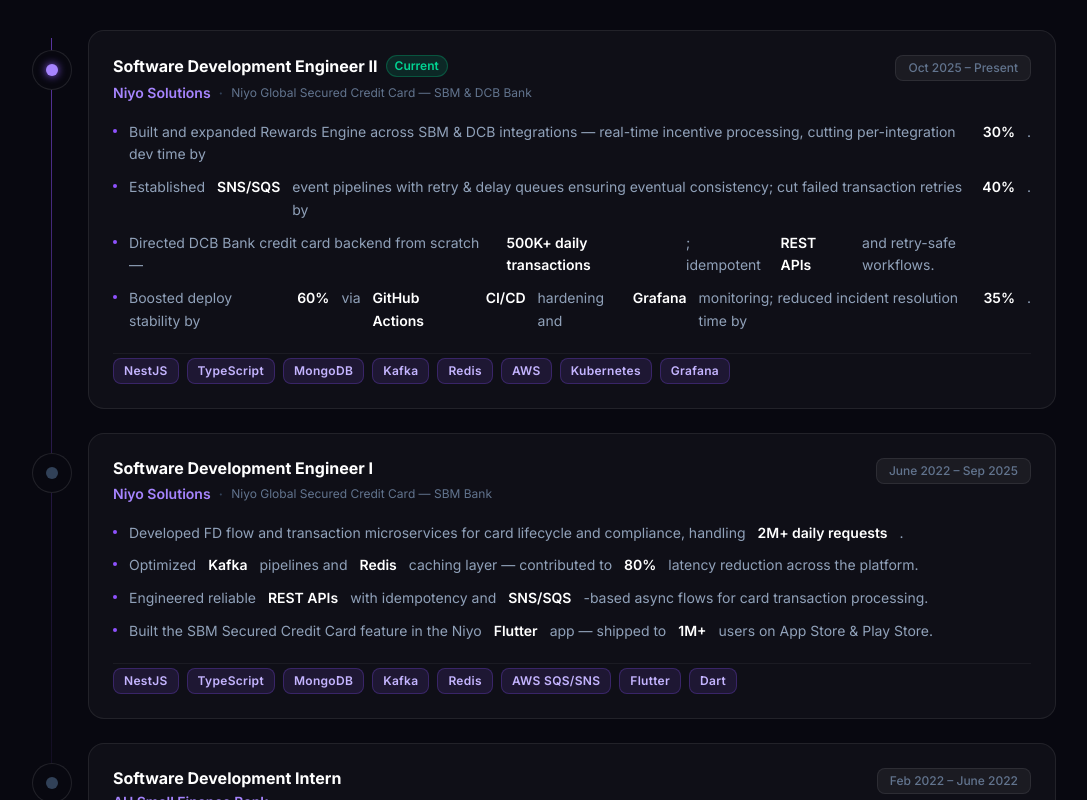
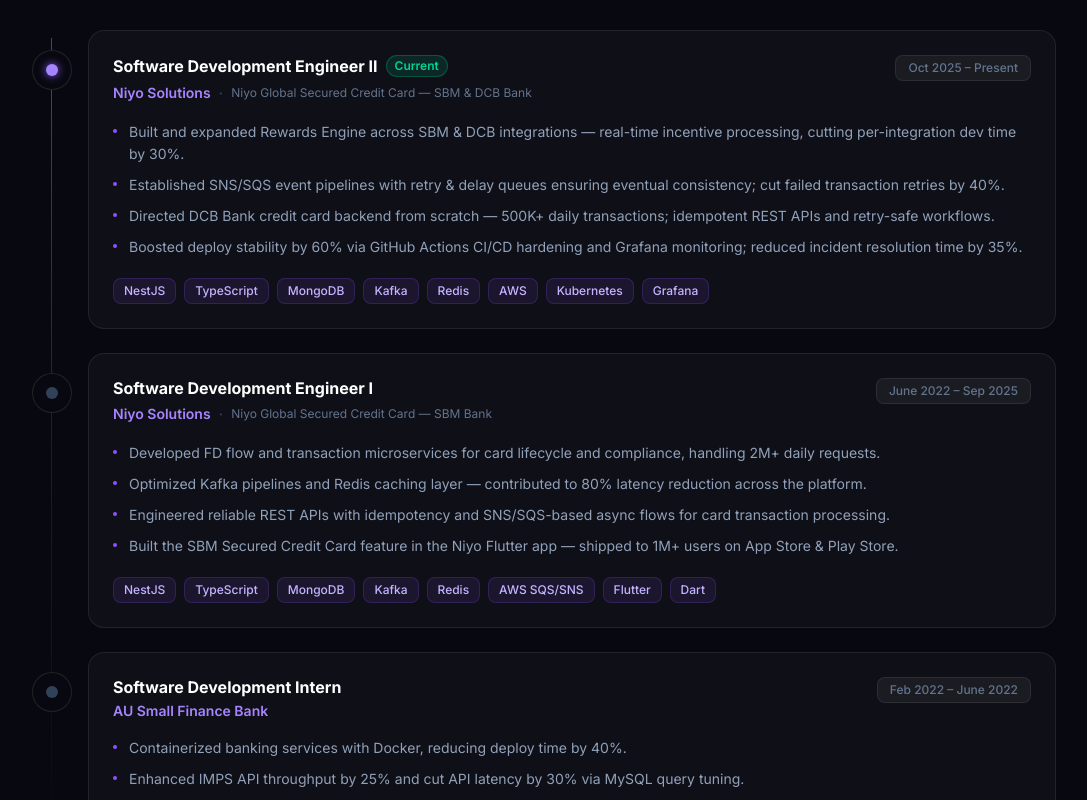
Before and after one commit to streetnoshery/sumitkumargodwan.github.io, a React (Vite) app: page / in a window 1280 px wide. Shown: the part 2920-3720 px from the top of the page, without its empty margins (96-1183 px from the left). Built offline with nearby package versions, Linux system fonts and the light colour scheme.

Commit message:
Revert experience highlights — plain bullets

```diff
--- a/src/components/Experience.jsx
+++ b/src/components/Experience.jsx
@@ -1,42 +1,5 @@
 import { motion, useInView } from 'framer-motion'
 import { useRef } from 'react'
-
-// Tech terms to highlight inline in bullets
-const TECH_TERMS = [
-  'SNS/SQS', 'SQS/SNS', 'Kafka', 'Redis', 'NestJS', 'REST APIs', 'REST API',
-  'CI/CD', 'GitHub Actions', 'Grafana', 'Docker', 'MySQL', 'Flutter',
-  'MongoDB', 'Kubernetes', 'AWS', 'TypeScript', 'Node.js', 'Dart',
-]
-
-// Splits a bullet string into segments — numbers and tech terms get white bold
-function HighlightedBullet({ text }) {
-  const techPattern = TECH_TERMS.map((t) => t.replace(/[/+.]/g, '\\$&')).join('|')
-  const regex = new RegExp(
-    `(\\d+[KM%+x]*(?:\\s*daily\\s+(?:transactions|requests))?|\\d+\\.\\d+[KM%+x]*|${techPattern})`,
-    'g'
-  )
-
-  const parts = []
-  let last = 0
-  let match
-
-  while ((match = regex.exec(text)) !== null) {
-    if (match.index > last) parts.push({ type: 'text', value: text.slice(last, match.index) })
-    parts.push({ type: 'highlight', value: match[0] })
-    last = match.index + match[0].length
-  }
-  if (last < text.length) parts.push({ type: 'text', value: text.slice(last) })
-
-  return (
-    <>
-      {parts.map((p, i) =>
-        p.type === 'highlight'
-          ? <span key={i} className="text-white font-semibold">{p.value}</span>
-          : <span key={i}>{p.value}</span>
-      )}
-    </>
-  )
-}
 
 const experiences = [
   {
@@ -148,20 +111,20 @@
                   </div>
 
                   {/* Bullets */}
-                  <ul className="space-y-2.5 mb-5">
+                  <ul className="space-y-2 mb-5">
                     {exp.bullets.map((b, bi) => (
                       <li key={bi} className="flex items-start gap-3 text-slate-400 text-sm leading-relaxed">
                         <span className="mt-2 w-1 h-1 rounded-full bg-violet-500 shrink-0" />
-                        <HighlightedBullet text={b} />
+                        {b}
                       </li>
                     ))}
                   </ul>
 
                   {/* Stack */}
-                  <div className="flex flex-wrap gap-2 pt-1 border-t border-white/5 mt-4">
+                  <div className="flex flex-wrap gap-2">
                     {exp.stack.map((tech) => (
                       <span key={tech}
-                        className="px-2.5 py-1 rounded-lg bg-violet-500/12 border border-violet-500/25 text-violet-300 text-xs font-semibold tracking-wide"
+                        className="px-2.5 py-1 rounded-lg bg-violet-500/10 border border-violet-500/20 text-violet-300 text-xs font-medium"
                       >
                         {tech}
                       </span>
```
